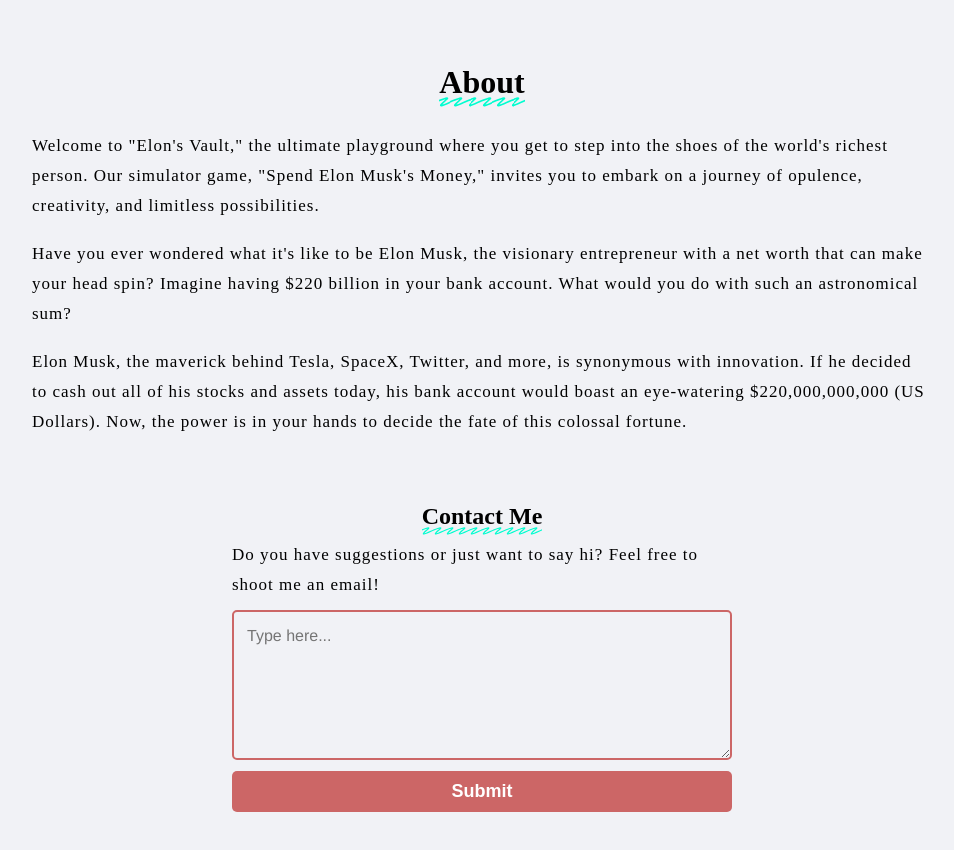
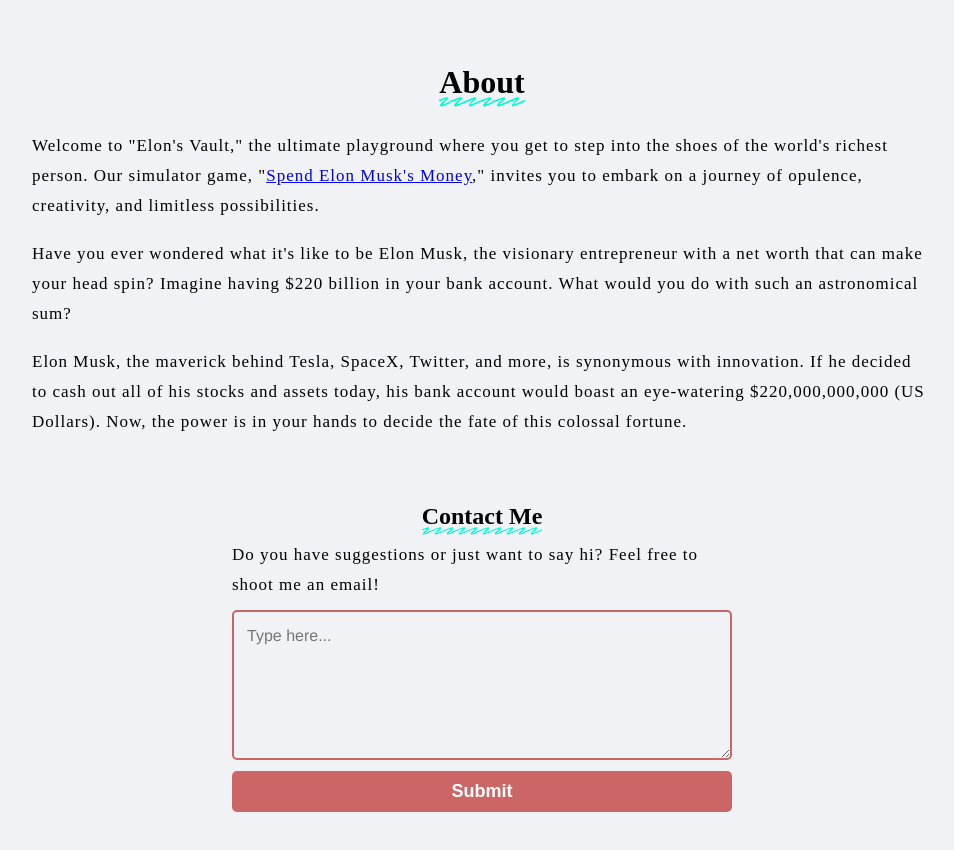
Before and after one commit to zunedaalim/Spend-Elon-Musk-s-Money, a plain HTML site: page index.html in a window 1280 px wide. Shown: the part 8560-9410 px from the top of the page, without its empty margins (158-1112 px from the left). Drawn offline with Linux system fonts and the light colour scheme; a web font is replaced by a local one.

Commit message:
Update index.html

```diff
--- a/index.html
+++ b/index.html
@@ -10,6 +10,10 @@
       href="/Pictures/favicon.png?"
     />
     <title>Spend Elon Musk's Money</title>
+    <meta
+      name="description"
+      content="Spend Elon Musk Money is a simulator game where you can spend all of Elon Musk's money and explore the possibilities of unimaginable wealth"
+    />
   </head>
   <body>
     <!-- Navigation link to scroll to the bottom -->
@@ -59,8 +63,10 @@
         <p>
           Welcome to "Elon's Vault," the ultimate playground where you get to
           step into the shoes of the world's richest person. Our simulator game,
-          "Spend Elon Musk's Money," invites you to embark on a journey of
-          opulence, creativity, and limitless possibilities.
+          "<a title="Spend Elon Musk's Money" href="#photo"
+            >Spend Elon Musk's Money</a
+          >," invites you to embark on a journey of opulence, creativity, and
+          limitless possibilities.
         </p>
         <br />
         <p>
```
